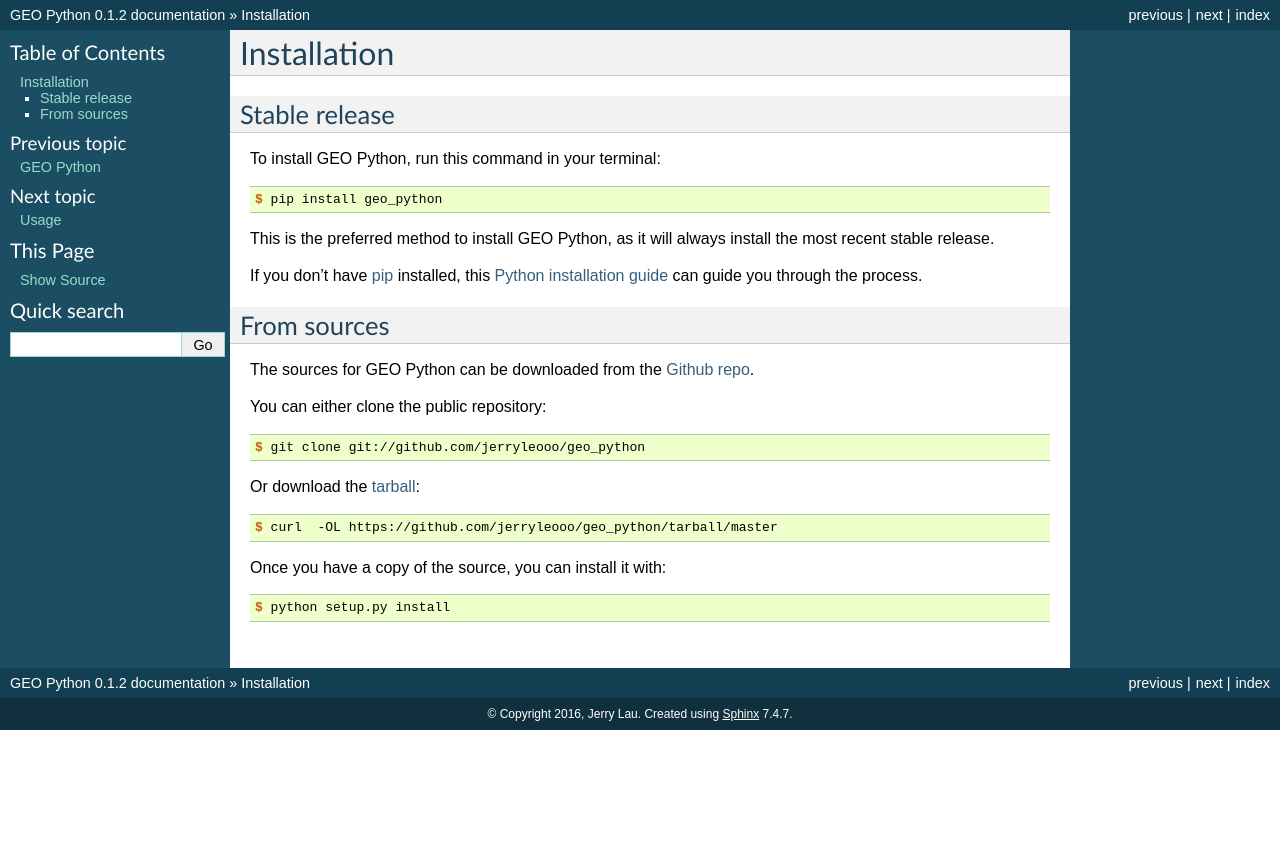
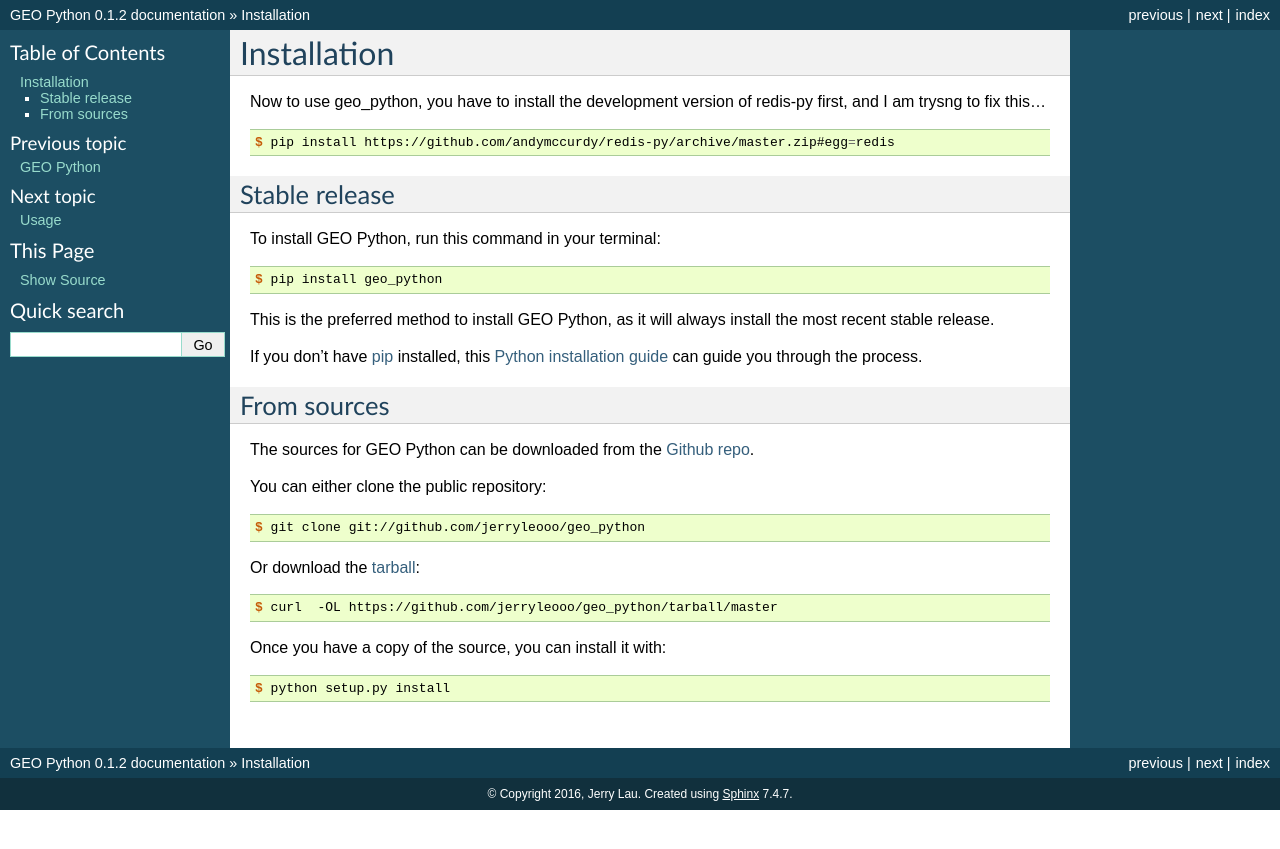
Before and after one commit to jerryleooo/geo_python, a Sphinx documentation site: the page built from docs/installation.rst, in a window 1280 px wide. Shown: the top 849 px of the page. Built offline with Sphinx 7.4.7, drawn with Linux system fonts in a browser that asks for light colours; pages that are not in the unit, such as notebooks, are missing from menus.

Commit message:
update docs

```diff
--- a/docs/installation.rst
+++ b/docs/installation.rst
@@ -4,6 +4,11 @@
 Installation
 ============
 
+Now to use geo_python, you have to install the development version of redis-py first, and I am trysng to fix this...
+
+.. code-block:: console
+
+    $ pip install https://github.com/andymccurdy/redis-py/archive/master.zip#egg=redis
 
 Stable release
 --------------
```
Also changed, not shown: README.rst (+11 -0 lines).
